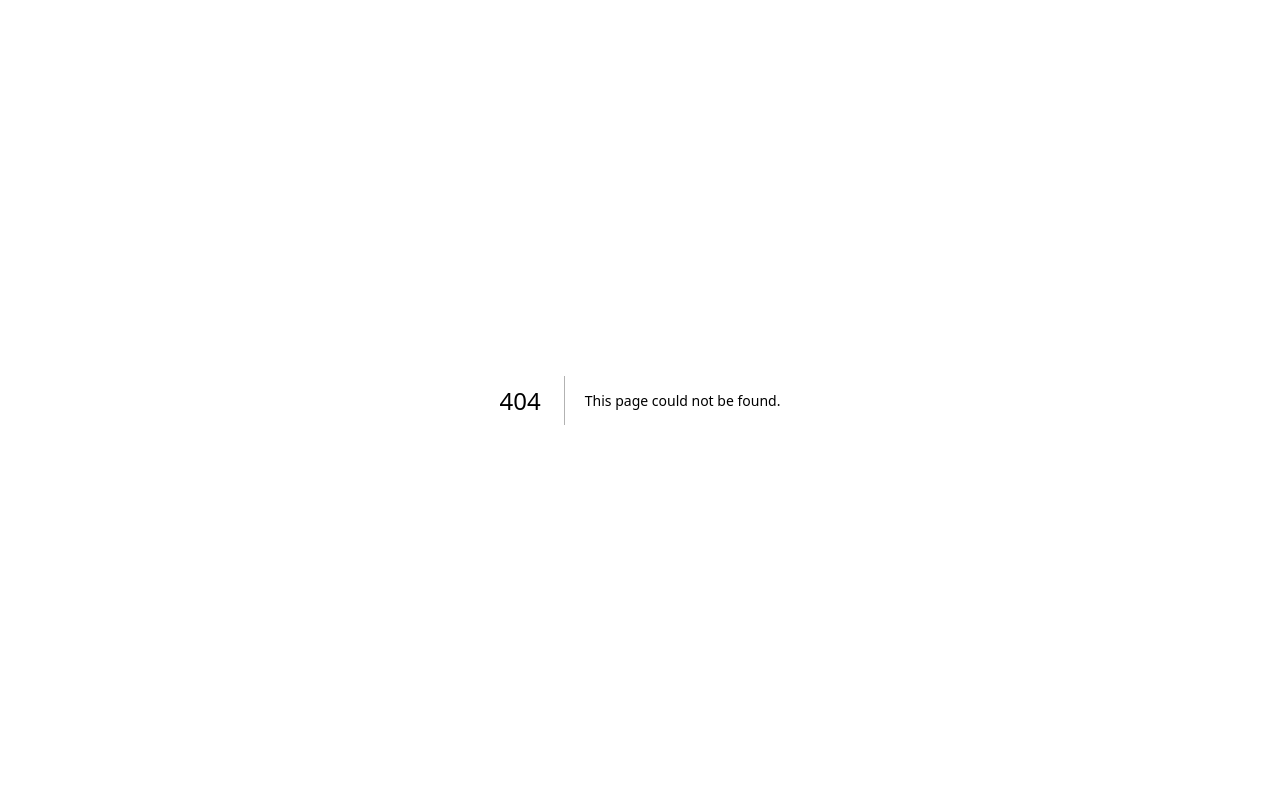
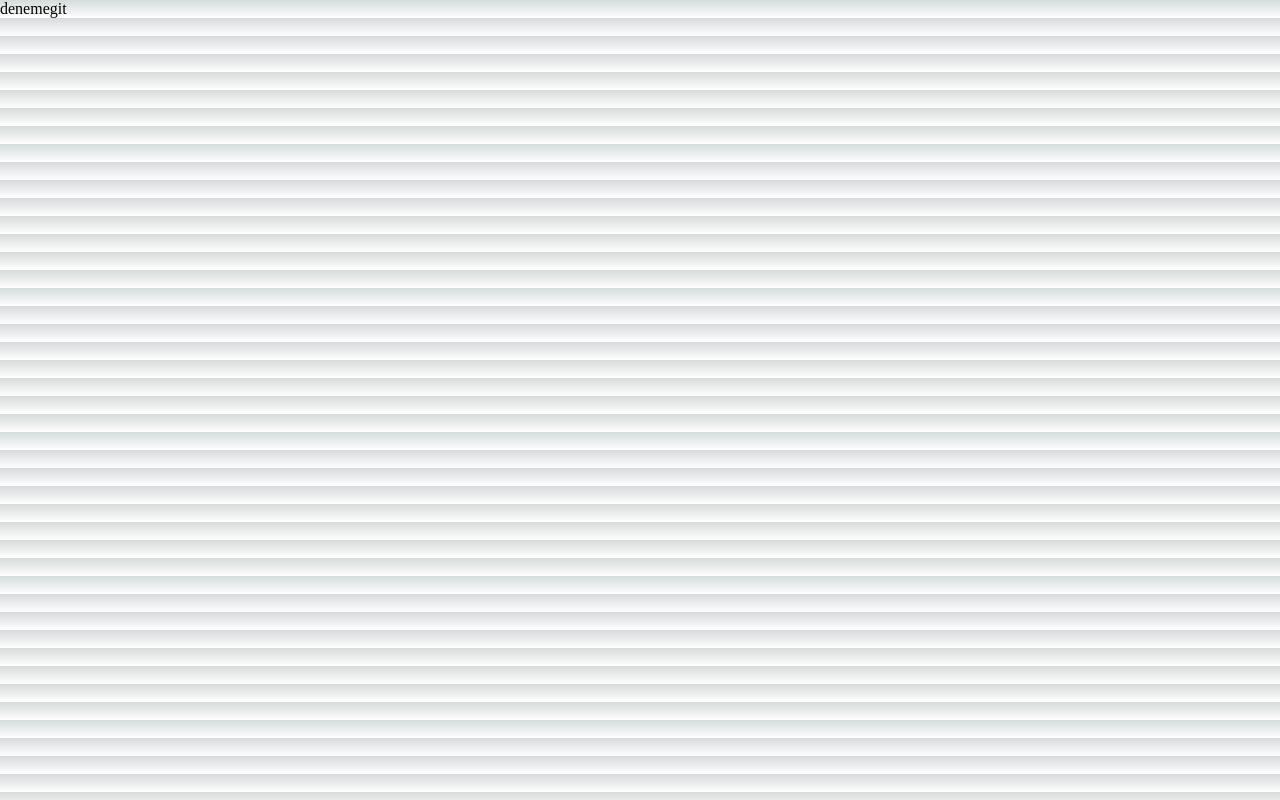
Before and after one commit to OsmanMuratTurgut/nextjs-gol-rest, a Next.js app: page /denemegit in a window 1280 px wide. Before the commit this address had no page. Built offline with nearby package versions, Linux system fonts and the light colour scheme.

Commit message:
silinecek

```diff
--- /dev/null
+++ b/pages/denemegit.js
@@ -0,0 +1,7 @@
+import React from 'react'
+
+export default function denemegit() {
+  return (
+    <div>denemegit</div>
+  )
+}
```
